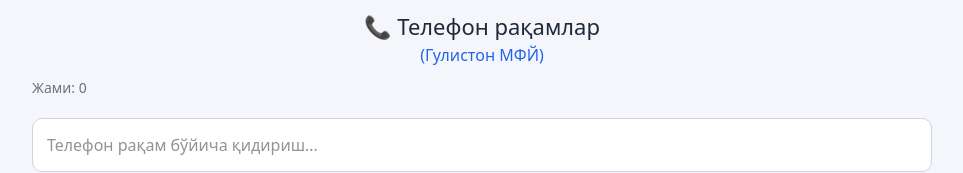
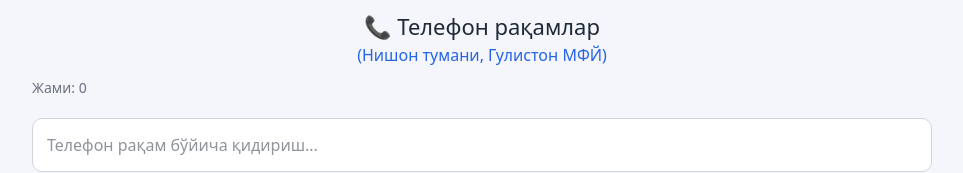
Before and after one commit to NodirXakimov/vote-checker, a Vue app: page / in a window 1280 px wide. Shown: the top 173 px of the page, without its empty margins (158-1121 px from the left). Built offline with nearby package versions, Linux system fonts and the light colour scheme; no server answers; the database is empty.

Commit message:
Pagination fixed, title changed!

```diff
--- a/src/components/AppPagination.vue
+++ b/src/components/AppPagination.vue
@@ -60,7 +60,7 @@ button {
   transition: 0.15s;
 }
 
-button:hover:not(:disabled) {
+button:hover:not(:disabled):not(.active) {
   border-color: #2563eb;
   color: #2563eb;
 }
--- a/src/pages/CheckerPage.vue
+++ b/src/pages/CheckerPage.vue
@@ -105,7 +105,7 @@ function highlightMatch(text: string): string {
   <div class="page-wrapper">
     <header>
       <h1>📞 Телефон рақамлар</h1>
-      <h2>(Гулистон МФЙ)</h2>
+      <h2>(Нишон тумани, Гулистон МФЙ)</h2>
       <div class="stats">
         <span>Жами: <span v-if="loadingAll" class="stat-loading">...</span><template v-else>{{ allCount }}</template></span>
         <span v-if="query">Топилди: <span v-if="loading" class="stat-loading">...</span><template v-else>{{ filteredCount }}</template></span>
```
